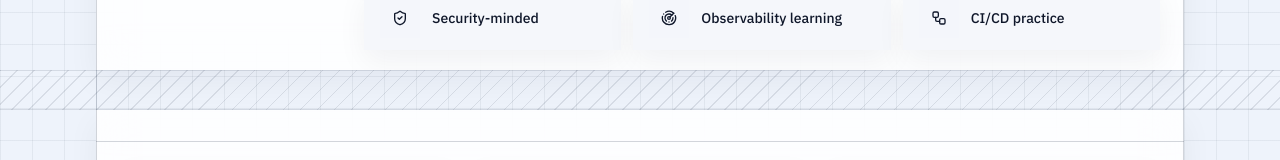
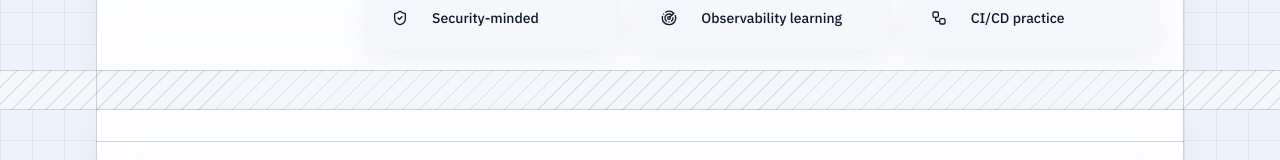
Before and after one commit to Sureinity/portfolio, a Next.js app: page / in a window 1280 px wide. Shown: the part 788-948 px from the top of the page. Built offline with nearby package versions, Linux system fonts and the light colour scheme.

Commit message:
fix(ui): give section dividers an isolated band
Remove the divider-wide opacity that let the page grid bleed through.
Add a dedicated full-bleed fill behind the slash pattern so separators render on their own strip in both themes.

```diff
--- a/src/app/globals.css
+++ b/src/app/globals.css
@@ -140,7 +140,7 @@
   height: 2.5rem;
   border-inline: none;
   background: transparent;
-  opacity: 0.65;
+  isolation: isolate;
 }
 
 .panel-divider::before {
@@ -153,10 +153,15 @@
   background:
     repeating-linear-gradient(
       135deg,
-      color-mix(in srgb, var(--line-strong) 46%, transparent) 0,
-      color-mix(in srgb, var(--line-strong) 46%, transparent) 1px,
+      color-mix(in srgb, var(--line-strong) 32%, transparent) 0,
+      color-mix(in srgb, var(--line-strong) 32%, transparent) 1px,
       transparent 1px,
       transparent 12px
+    ),
+    linear-gradient(
+      180deg,
+      color-mix(in srgb, var(--background-muted) 94%, var(--background) 6%),
+      color-mix(in srgb, var(--background-muted) 94%, var(--background) 6%)
     );
   box-shadow:
     inset 0 1px 0 var(--line),
```
